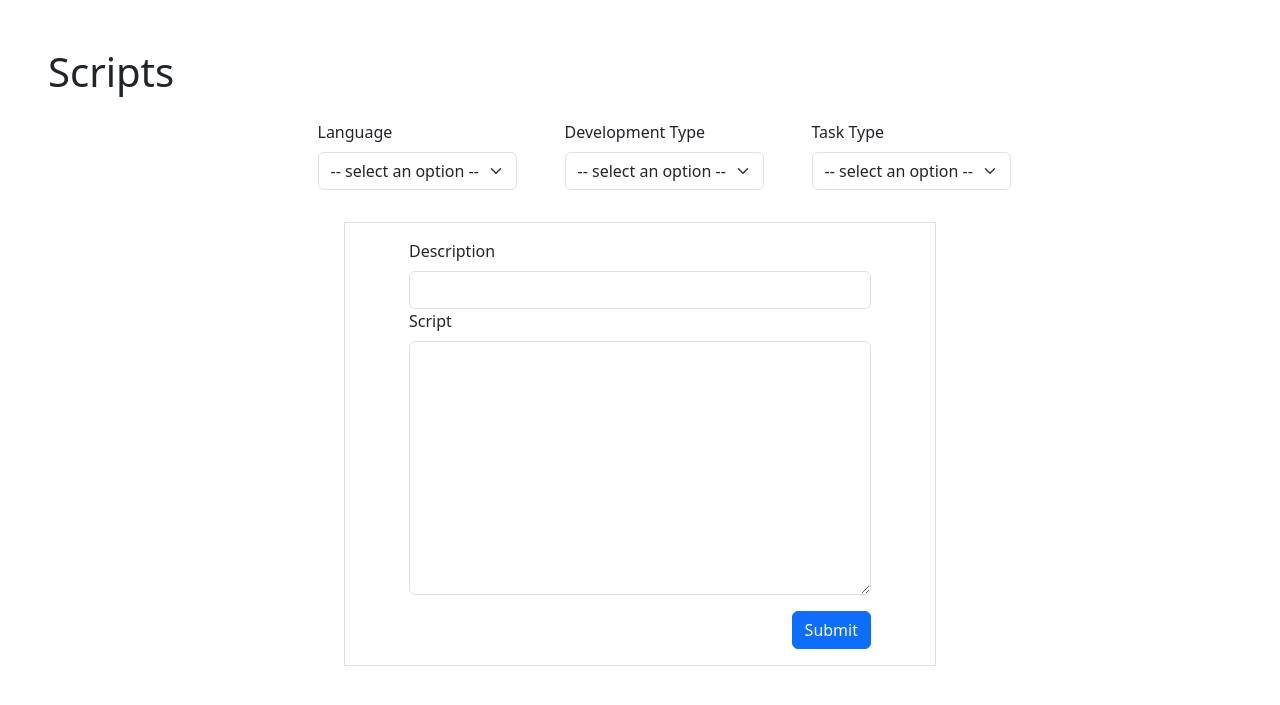
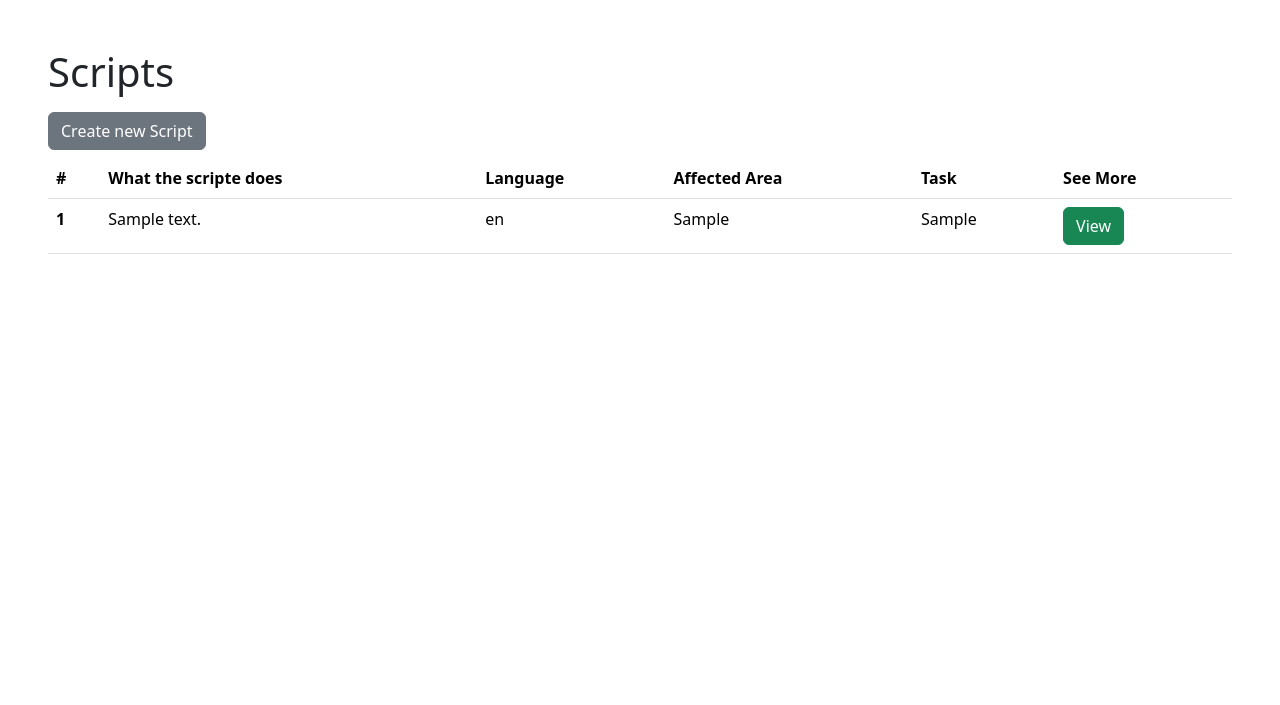
Before and after one commit to j-bloom/script-saver, a PHP site: page / in a window 1280 px wide. Shown: the top 705 px of the page. Run offline with PHP 8.4, Linux system fonts and the light colour scheme; tables that the repository leaves empty or names only in its code hold one stand-in row (values such as "Sample post").

Commit message:
Changed index page and setup db query

```diff
--- a/index.php
+++ b/index.php
@@ -1,3 +1,19 @@
+<?php
+
+$dsn = "mysql:host=localhost;port=3306;dbname=script_saver;user=root;password=;charset=utf8mb4";
+$pdo = new PDO($dsn);
+
+$statement = $pdo->prepare("SELECT * FROM scripts");
+$statement->execute();
+
+$scripts = $statement->fetchAll(PDO::FETCH_ASSOC);
+
+// echo '<pre>';
+// var_dump($scripts);
+// echo '</pre>';
+//
+?>
+
 <!doctype html>
 <html lang="en">
 
@@ -10,67 +26,39 @@
 
 </head>
 
-<body class="p-5">
-    <h1>Scripts</h1>
+<body>
+    <div class="p-5">
+        <h1>Scripts</h1>
 
-    <form method="POST" action="index.php">
-        <div class="mb-3 mt-4">
-            <div class="d-flex justify-content-center">
-                <div class="mb-3 ms-5">
-                    <label for="languageSelect" class="form-label">Language</label>
-                    <select id="languageSelect" class="form-select">
-                        <option disabled selected value> -- select an option -- </option>
-                        <option value="bash">Bash</option>
-                        <option value="css">CSS</option>
-                        <option value="html">HTML</option>
-                        <option value="javascript">JavaScript</option>
-                        <option value="php">PHP</option>
-                        <option value="python">Python</option>
-                        <option value="typescript">Typscript</option>
-                    </select>
-                </div>
-                <div class="mb-3 ms-5">
-                    <label for="developmentSelect" class="form-label">Development Type</label>
-                    <select id="developmentSelect" class="form-select">
-                        <option disabled selected value> -- select an option -- </option>
-                        <option value="api">API</option>
-                        <option value="backend">Backend</option>
-                        <option value="frontend">Frontend</option>
-                        <option value="system">System</option>
-                        <option value="system">SQL</option>
-                    </select>
-                </div>
-                <div class="mb-3 ms-5">
-                    <label for="taskSelect" class="form-label">Task Type</label>
-                    <select id="taskSelect" class="form-select">
-                        <option disabled selected value> -- select an option -- </option>
-                        <option value="automation">Automation</option>
-                        <option value="color">Colour</option>
-                        <option value="fontText">Font/Text</option>
-                        <option value="queries">Queries</option>
-                        <option value="cte">CTEs</option>
-                        <option value="storedprocedure">Stored Procedures</option>
-                    </select>
-                </div>
-            </div>
-        </div>
-        <div class="d-flex justify-content-center">
-            <div class="border w-50 p-3">
-                <div class="mx-5">
-                    <label for="title" class="form-label">Description</label>
-                    <input type="text" class="form-control" id="title" aria-describedby="emailHelp">
-                    <div class="mb-3">
-                        <label for="script" class="form-label">Script</label>
-                        <textarea type="text" class="form-control" rows="10" style="height:100%;"
-                            id="script"></textarea>
-                    </div>
-                    <div class="d-grid gap-2 d-md-flex justify-content-end">
-                        <button type="submit" class="btn btn-primary">Submit</button>
-                    </div>
-                </div>
-            </div>
-        </div>
-    </form>
+        <a href="/create.php" class="btn btn-secondary mt-2 mb-2">Create new Script</a>
+        <table class="table">
+            <thead>
+                <tr>
+                    <th scope="col">#</th>
+                    <th scope="col">What the scripte does</th>
+                    <th scope="col">Language</th>
+                    <th scope="col">Affected Area</th>
+                    <th scope="col">Task</th>
+                    <th scope="col">See More</th>
+                </tr>
+            </thead>
+            <tbody>
+                <?php foreach ($scripts as $i => $script) : ?>
+                <tr>
+                    <th scope="row"><?= $i + 1 ?></th>
+                    <td><?= htmlspecialchars($script['description']) ?></td>
+                    <td><?= htmlspecialchars($script['language']) ?></td>
+                    <td><?= htmlspecialchars($script['development_type']) ?></td>
+                    <td><?= htmlspecialchars($script['task_type']) ?></td>
+                    <td>
+                        <a href="#" class="btn btn-success">View</a>
+                    </td>
+                </tr>
+                <?php endforeach; ?>
+            </tbody>
+        </table>
+
+    </div>
     <script src="https://cdn.jsdelivr.net/npm/bootstrap@5.3.3/dist/js/bootstrap.bundle.min.js"
         integrity="sha384-YvpcrYf0tY3lHB60NNkmXc5s9fDVZLESaAA55NDzOxhy9GkcIdslK1eN7N6jIeHz" crossorigin="anonymous">
     </script>
```
